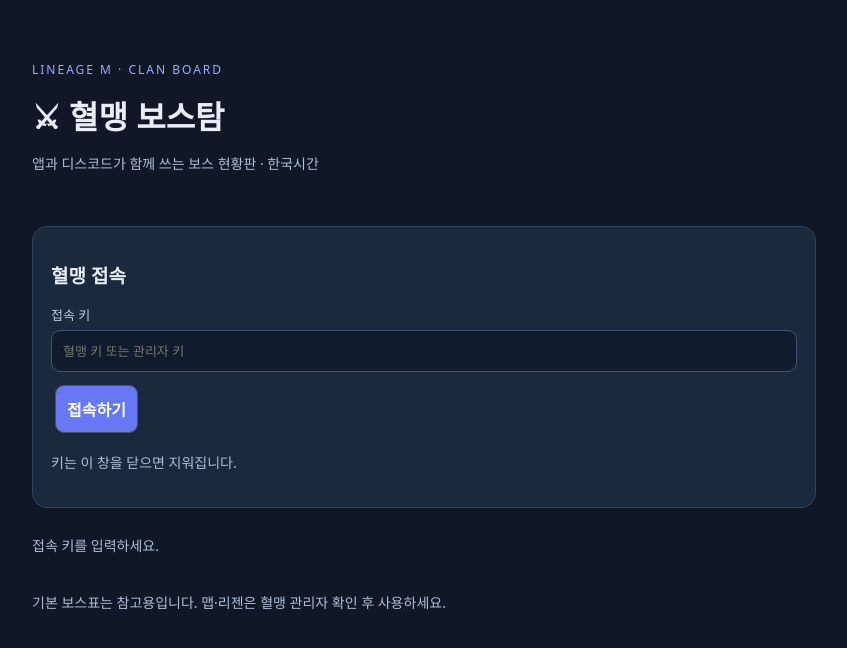
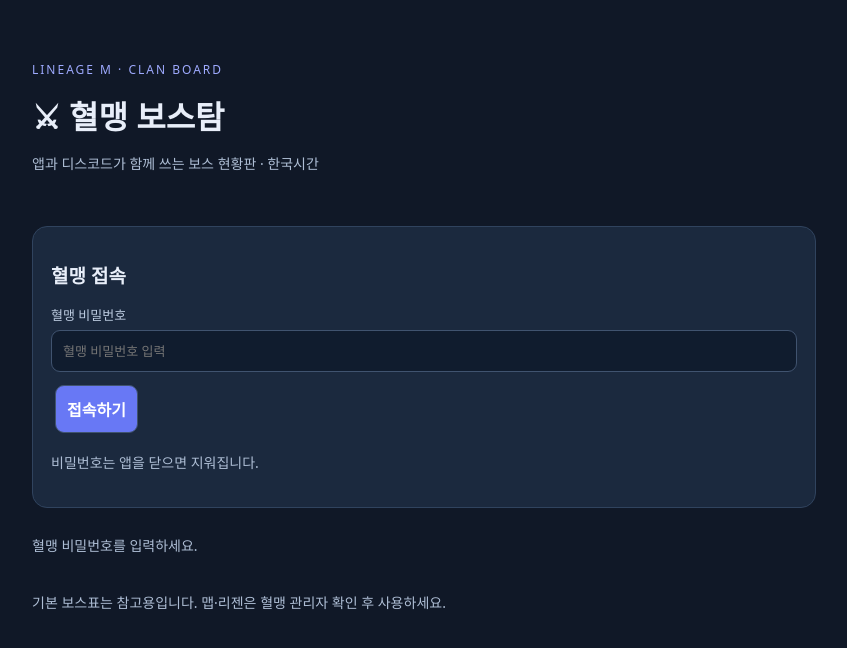
Before and after one commit to bs8763/LineageM-Boss-Alarm, a website: page public/index.html in a window 1280 px wide. Shown: the whole page, without its empty margins (216-1063 px from the left). Drawn offline with Linux system fonts and the light colour scheme.

Commit message:
ui: label clan login as password and correct 10-minute miss notice

```diff
--- a/public/index.html
+++ b/public/index.html
@@ -1,9 +1,9 @@
 <!doctype html>
 <html lang="ko"><head><meta charset="utf-8"><meta name="viewport" content="width=device-width,initial-scale=1"><meta name="theme-color" content="#101827"><meta name="mobile-web-app-capable" content="yes"><link rel="manifest" href="/manifest.webmanifest"><link rel="icon" type="image/svg+xml" href="/boss-icon.svg"><title>리니지M 혈맹 보스탐</title><link rel="stylesheet" href="/style.css"><script src="/app.js" defer></script></head>
 <body><main><header><p class="eyebrow">LINEAGE M · CLAN BOARD</p><h1>⚔ 혈맹 보스탐</h1><p>앱과 디스코드가 함께 쓰는 보스 현황판 · 한국시간</p></header>
-<section id="login"><h2>혈맹 접속</h2><label>접속 키<input id="token" type="password" autocomplete="off" placeholder="혈맹 키 또는 관리자 키"></label><button id="connect">접속하기</button><p>키는 이 창을 닫으면 지워집니다.</p></section>
-<p id="status" role="status" aria-live="polite">접속 키를 입력하세요.</p>
-<div id="board" hidden><nav><input id="search" placeholder="보스 이름·맵 검색" aria-label="보스 검색"><button id="refresh">새로고침</button><button id="logout" class="secondary">로그아웃</button></nav><p class="hint">컷: 입력한 처치 시각부터 다음 리젠 · 멍: 예정 시각에서 다음 주기로 이동<br>30분 미확인 시 자동 멍 처리. 절전 중 기록은 재접속 때 계산합니다.</p><div id="summary"></div><div class="filters" aria-label="보스 상태별 보기"><button id="filterAll" class="filter-button selected" type="button">전체</button><button id="filterReady" class="filter-button" type="button">출현 확인</button><button id="filterSoon" class="filter-button" type="button">1시간 이내</button><button id="filterUnscheduled" class="filter-button" type="button">미등록</button></div><div id="list"></div>
+<section id="login"><h2>혈맹 접속</h2><label>혈맹 비밀번호<input id="token" type="password" autocomplete="off" placeholder="혈맹 비밀번호 입력"></label><button id="connect">접속하기</button><p>비밀번호는 앱을 닫으면 지워집니다.</p></section>
+<p id="status" role="status" aria-live="polite">혈맹 비밀번호를 입력하세요.</p>
+<div id="board" hidden><nav><input id="search" placeholder="보스 이름·맵 검색" aria-label="보스 검색"><button id="refresh">새로고침</button><button id="logout" class="secondary">로그아웃</button></nav><p class="hint">컷: 입력한 처치 시각부터 다음 리젠 · 멍: 예정 시각에서 다음 주기로 이동<br>10분 미확인 시 자동 멍 처리. 절전 중 기록은 재접속 때 계산합니다.</p><div id="summary"></div><div class="filters" aria-label="보스 상태별 보기"><button id="filterAll" class="filter-button selected" type="button">전체</button><button id="filterReady" class="filter-button" type="button">출현 확인</button><button id="filterSoon" class="filter-button" type="button">1시간 이내</button><button id="filterUnscheduled" class="filter-button" type="button">미등록</button></div><div id="list"></div>
 <section><h2>최근 기록</h2><div id="history"></div></section>
 <section id="admin" hidden><h2>관리자 · 백업과 복구</h2><p>설정·초기화·복구 전에 서버에 자동 백업합니다.</p><button id="backup">현재 백업 다운로드</button><label>백업 파일 복원<input id="restoreFile" type="file" accept="application/json,.json"></label><button id="restore" class="secondary">선택한 파일 복원</button><button id="backups" class="secondary">자동 백업 목록</button><div id="backupList"></div><button id="reset" class="danger">전체 시간·멍 초기화</button></section></div>
 <footer>기본 보스표는 참고용입니다. 맵·리젠은 혈맹 관리자 확인 후 사용하세요.</footer></main></body></html>
```
